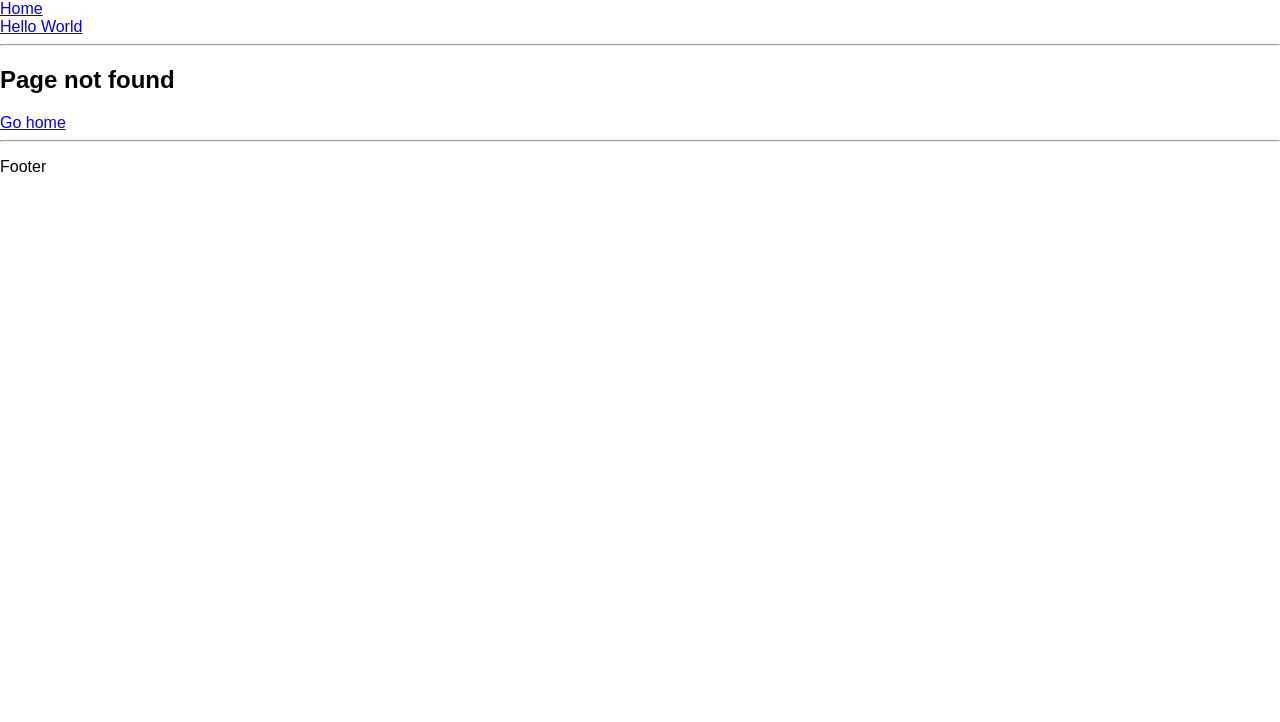
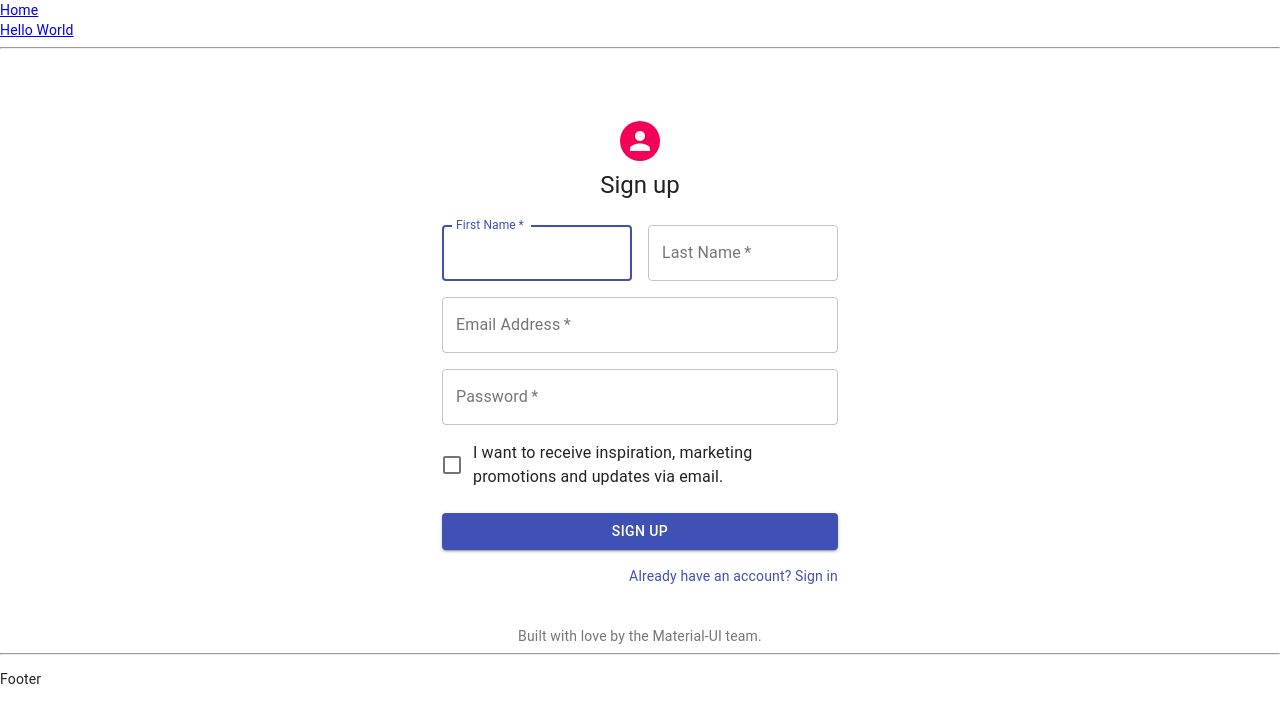
Before and after one commit to twelve-floor/bobobot, a React app: page /signup in a window 1280 px wide. Before the commit this address had no page. Built offline with nearby package versions, Linux system fonts and the light colour scheme.

Commit message:
signup template

```diff
--- a/client/app/components/HelloWorld/HelloWorld.js
+++ /dev/null
@@ -1,5 +0,0 @@
-import React from 'react';
-
-const HelloWorld = () => <p>Hello World</p>;
-
-export default HelloWorld;
--- /dev/null
+++ b/client/app/components/SignUp/SignUp.js
@@ -0,0 +1,142 @@
+import React from 'react';
+import Avatar from '@material-ui/core/Avatar';
+import Button from '@material-ui/core/Button';
+import CssBaseline from '@material-ui/core/CssBaseline';
+import TextField from '@material-ui/core/TextField';
+import FormControlLabel from '@material-ui/core/FormControlLabel';
+import Checkbox from '@material-ui/core/Checkbox';
+import Link from '@material-ui/core/Link';
+import Grid from '@material-ui/core/Grid';
+import Box from '@material-ui/core/Box';
+import Typography from '@material-ui/core/Typography';
+import { makeStyles } from '@material-ui/core/styles';
+import Container from '@material-ui/core/Container';
+
+function MadeWithLove() {
+  return (
+    <Typography variant="body2" color="textSecondary" align="center">
+      {'Built with love by the '}
+      <Link color="inherit" href="https://material-ui.com/">
+        Material-UI
+      </Link>
+      {' team.'}
+    </Typography>
+  );
+}
+
+const useStyles = makeStyles(theme => ({
+  '@global': {
+    body: {
+      backgroundColor: theme.palette.common.white,
+    },
+  },
+  paper: {
+    marginTop: theme.spacing(8),
+    display: 'flex',
+    flexDirection: 'column',
+    alignItems: 'center',
+  },
+  avatar: {
+    margin: theme.spacing(1),
+    backgroundColor: theme.palette.secondary.main,
+  },
+  form: {
+    width: '100%', // Fix IE 11 issue.
+    marginTop: theme.spacing(3),
+  },
+  submit: {
+    margin: theme.spacing(3, 0, 2),
+  },
+}));
+
+export default function SignUp() {
+  const classes = useStyles();
+
+  return (
+    <Container component="main" maxWidth="xs">
+      <CssBaseline />
+      <div className={classes.paper}>
+        <Avatar className={classes.avatar}>
+        </Avatar>
+        <Typography component="h1" variant="h5">
+          Sign up
+        </Typography>
+        <form className={classes.form} noValidate>
+          <Grid container spacing={2}>
+            <Grid item xs={12} sm={6}>
+              <TextField
+                autoComplete="fname"
+                name="firstName"
+                variant="outlined"
+                required
+                fullWidth
+                id="firstName"
+                label="First Name"
+                autoFocus
+              />
+            </Grid>
+            <Grid item xs={12} sm={6}>
+              <TextField
+                variant="outlined"
+                required
+                fullWidth
+                id="lastName"
+                label="Last Name"
+                name="lastName"
+                autoComplete="lname"
+              />
+            </Grid>
+            <Grid item xs={12}>
+              <TextField
+                variant="outlined"
+                required
+                fullWidth
+                id="email"
+                label="Email Address"
+                name="email"
+                autoComplete="email"
+              />
+            </Grid>
+            <Grid item xs={12}>
+              <TextField
+                variant="outlined"
+                required
+                fullWidth
+                name="password"
+                label="Password"
+                type="password"
+                id="password"
+                autoComplete="current-password"
+              />
+            </Grid>
+            <Grid item xs={12}>
+              <FormControlLabel
+                control={<Checkbox value="allowExtraEmails" color="primary" />}
+                label="I want to receive inspiration, marketing promotions and updates via email."
+              />
+            </Grid>
+          </Grid>
+          <Button
+            type="submit"
+            fullWidth
+            variant="contained"
+            color="primary"
+            className={classes.submit}
+          >
+            Sign Up
+          </Button>
+          <Grid container justify="flex-end">
+            <Grid item>
+              <Link href="#" variant="body2">
+                Already have an account? Sign in
+              </Link>
+            </Grid>
+          </Grid>
+        </form>
+      </div>
+      <Box mt={5}>
+        <MadeWithLove />
+      </Box>
+    </Container>
+  );
+}
--- a/client/app/index.js
+++ b/client/app/index.js
@@ -8,7 +8,7 @@ import NotFound from './components/App/NotFound';
 
 import Home from './components/Home/Home';
 
-import HelloWorld from './components/HelloWorld/HelloWorld';
+import SignUp from './components/SignUp/SignUp';
 
 import './styles/styles.scss';
 
@@ -17,7 +17,7 @@ render(
     <App>
       <Switch>
         <Route exact path="/" component={Home} />
-        <Route path="/helloworld" component={HelloWorld} />
+        <Route path="/signup" component={SignUp} />
         <Route component={NotFound} />
       </Switch>
     </App>
--- a/package.json
+++ b/package.json
@@ -14,6 +14,7 @@
     "@babel/core": "^7.0.0-beta.42",
     "@babel/preset-env": "^7.0.0-beta.42",
     "@babel/preset-react": "^7.0.0-beta.42",
+    "@material-ui/core": "^4.0.0-rc.0",
     "autoprefixer": "^8.2.0",
     "babel-loader": "^8.0.0-beta.2",
     "connect-history-api-fallback": "^1.5.0",
```
Also changed, not shown: client/app/styles/styles.scss (line endings or trailing spaces), 1 other file.
